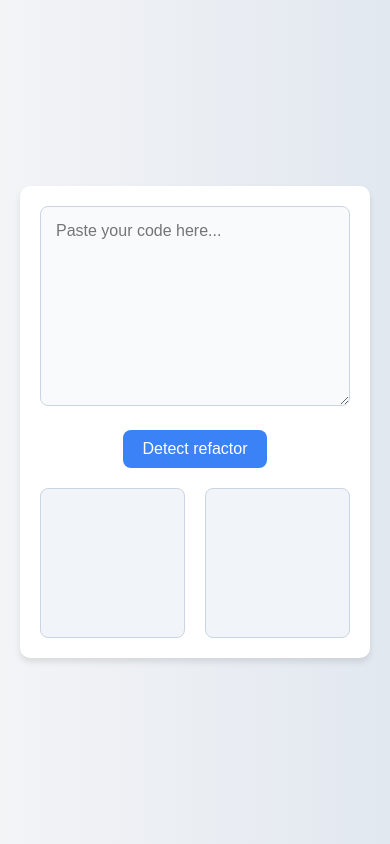
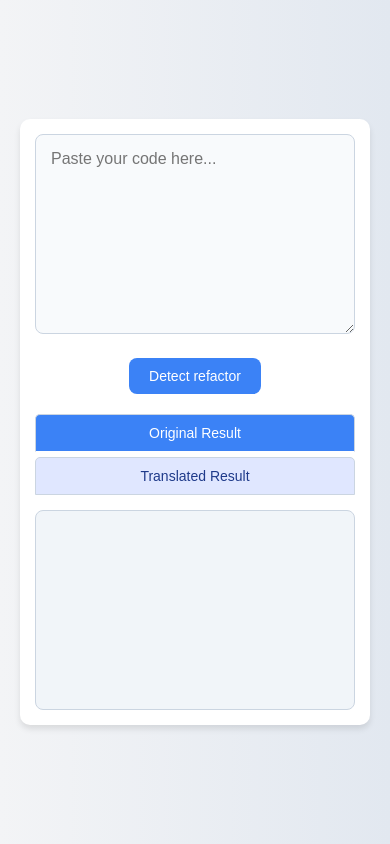
Before and after one commit to proyectosbeta/refactoring-detector-gemini-nano, a plain HTML site: page index.html in a window 390 px wide. Drawn offline with nearby package versions, Linux system fonts and the light colour scheme.

Commit message:
feat: add ux/ui

```diff
--- a/assets/css/styles.css
+++ b/assets/css/styles.css
@@ -21,7 +21,7 @@ body {
     box-shadow: 0 4px 6px rgba(0, 0 , 0, 0.1);
     padding: 20px;
     max-width: 800px;
-    width: 100%
+    width: 100%;
 }
 
 textarea {
@@ -52,7 +52,7 @@ button {
     padding: 10px 20px;
     font-size: 16px;
     cursor: pointer;
-    transition: backgrond-color 0.3s, transform 0.2s;
+    transition: background-color 0.3s, transform 0.2s;
     margin: 0 auto 20px;
 }
 
@@ -67,22 +67,50 @@ button:active {
 }
 
 .results {
-    display: flex;
-    justify-content: space-between;
-    gap: 20px
+    width: 100%;
+    margin-top: 20px;
 }
 
-.result-box {
-    width: 48%;
-    padding: 15px;
+.tabs {
+    display: flex;
+    justify-content: center;
+    margin-bottom: 10px;
+}
+
+.tab-button {
+    background: #e0e7ff;
+    border: 1px solid #cbd5e1;
+    padding: 10px 20px;
+    cursor: pointer;
+    transition: background-color 0.3s, color 0.3s;
+    border-radius: 5px 5px 0 0;
+    margin-right: 5px;
+    color: #1e3a8a;
+}
+
+.tab-button.active {
+    background: #3b82f6;
+    border-bottom: 1px solid #fff;
+    color: #fff;
+}
+
+.tab-content {
+    display: none;
     border: 1px solid #cbd5e1;
     border-radius: 8px;
     background-color: #f1f5f9;
     color: #374151;
     font-size: 14px;
-    min-height: 150px;
+    min-height: 200px;
+    padding: 15px 25px;
     word-wrap: break-word;
     text-align: left;
+    overflow-y: auto;
+    max-height: 400px;
+}
+
+.tab-content.active {
+    display: block;
 }
 
 .waiting-message {
@@ -92,14 +120,23 @@ button:active {
     margin-bottom: 15px;
 }
 
-@media (max-widht: 768px) {
-    .results {
+@media (max-width: 768px) {
+    .container {
+        padding: 15px;
+    }
+
+    .tabs {
         flex-direction: column;
+        align-items: center;
+    }
+
+    .tab-button {
+        width: 100%;
+        margin-bottom: 5px;
     }
 
     .result-box {
         width: 100%;
-        margin-bottom: 20px;
     }
 
     button {
--- a/assets/js/script.js
+++ b/assets/js/script.js
@@ -1,9 +1,38 @@
+// Element References
 const codeText = document.getElementById("code-text");
 const refactorButton = document.getElementById("refactor-button");
 const resultDiv = document.getElementById("result");
 const translateDiv = document.getElementById("translate");
 
-refactorButton.addEventListener("click", async () => {
+// Set up event listeners
+setTabSwitchListeners();
+setRefactorButtonListener();
+
+// Event Listener Functions
+function setTabSwitchListeners() {
+  document.querySelectorAll('.tab-button').forEach(button => {
+    button.addEventListener('click', () => switchTab(button));
+  });
+}
+
+function setRefactorButtonListener() {
+  refactorButton.addEventListener("click", handleRefactorButtonClick);
+}
+
+// Event Handlers
+function switchTab(button) {
+  const tab = button.getAttribute('data-tab');
+
+  // Remove 'active' class from all tabs and contents
+  document.querySelectorAll('.tab-button').forEach(btn => btn.classList.remove('active'));
+  document.querySelectorAll('.tab-content').forEach(content => content.classList.remove('active'));
+
+  // Add 'active' class to the selected tab and its content
+  button.classList.add('active');
+  document.getElementById(tab).classList.add('active');
+}
+
+async function handleRefactorButtonClick() {
   const code = codeText.value.trim();
 
   if (!code) {
@@ -11,18 +40,36 @@ refactorButton.addEventListener("click", async () => {
     return;
   }
 
-  resultDiv.innerHTML = "<p class='waiting-message'>Please wait while the code is being analyzed...</p>";
-  translateDiv.innerHTML = "<p class='waiting-message'>Please wait while the text is being translated to Spanish...</p>";
+  showWaitingMessages();
 
   try {
-    // Check for browser AI support
+    // Check AI capabilities
     const languageModelCapabilities = await ai.languageModel.capabilities();
     if (languageModelCapabilities.available === "no") {
       alert("LanguageModel API not available in this browser.");
       return;
     }
 
-    // Create language model instance
+    // Get refactoring suggestions
+    const response = await getRefactoringSuggestions(code);
+    await displayMarkdown(response, resultDiv);
+
+    // Translate suggestions
+    const translatedText = await translateComment(response);
+    await displayMarkdown(translatedText, translateDiv);
+  } catch (error) {
+    console.error("Error analyzing code:", error);
+    alert("Error analyzing code. Please try again.");
+  }
+}
+
+// Helper Functions
+function showWaitingMessages() {
+  resultDiv.innerHTML = "<p class='waiting-message'>Please wait while the code is being analyzed...</p>";
+  translateDiv.innerHTML = "<p class='waiting-message'>Please wait while the text is being translated to Spanish...</p>";
+}
+
+async function getRefactoringSuggestions(code) {
   const languageModelRefactoringCode = await ai.languageModel.create({
     systemPrompt: `
       You are an expert software developer with a deep understanding of multiple programming languages.
@@ -46,22 +93,9 @@ refactorButton.addEventListener("click", async () => {
       **Example Code:**`,
   });
 
-    const response = await languageModelRefactoringCode.prompt(
+  return await languageModelRefactoringCode.prompt(
     `Analyze the following Python code and provide suggestions for refactoring:\n\`\`\`python\n${code}\n\`\`\``
   );
-
-    await displayMarkdown(response, resultDiv);
-
-    const translatedText = await translateComment(response);
-    await displayMarkdown(translatedText, translateDiv);
-  } catch (error) {
-    console.error("Error analyzing code:", error);
-    alert("Error analyzing code. Please try again.");
-  }
-});
-
-async function convertMarkdownToHtml(text) {
-  return marked.parse(text);
 }
 
 async function translateComment(text) {
@@ -83,7 +117,10 @@ async function translateComment(text) {
   }
 }
 
+async function convertMarkdownToHtml(text) {
+  return marked.parse(text);
+}
+
 async function displayMarkdown(text, elementHtml) {
-  const html = await convertMarkdownToHtml(text);
-  elementHtml.innerHTML = html;
+  elementHtml.innerHTML = await convertMarkdownToHtml(text);
 }
--- a/index.html
+++ b/index.html
@@ -11,8 +11,12 @@
         <textarea id="code-text" placeholder="Paste your code here..."></textarea>
         <button id="refactor-button">Detect refactor</button>
         <div class="results">
-            <div id="result" class="result-box"></div>
-            <div id="translate" class="result-box"></div>
+            <div class="tabs">
+                <button class="tab-button active" data-tab="result">Original Result</button>
+                <button class="tab-button" data-tab="translate">Translated Result</button>
+            </div>
+            <div id="result" class="result-box tab-content active"></div>
+            <div id="translate" class="result-box tab-content"></div>
         </div>
     </div>
     <script src="https://cdnjs.cloudflare.com/ajax/libs/marked/15.0.3/marked.min.js" integrity="sha512-7aRjMGJX+VgTMGWgWLpQxavdTKRc2LwCTAS4LmB7OLwGTpH84ehHQoAY/y1fUfprr2yMFC6toDLHpbGaDth9VQ==" crossorigin="anonymous" referrerpolicy="no-referrer"></script>
```
Also changed, not shown: 1 other file. Lines whose indentation alone changed are shown as unchanged.
